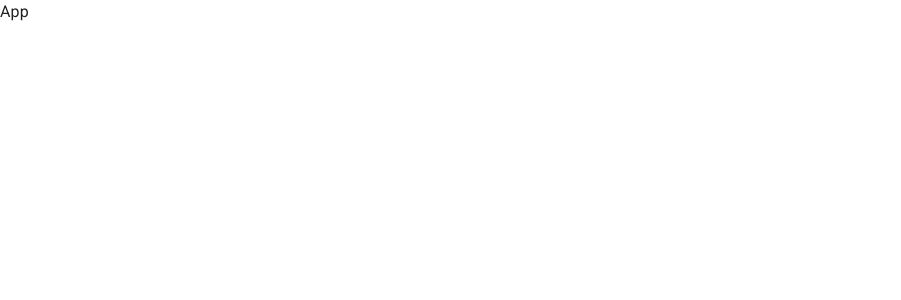
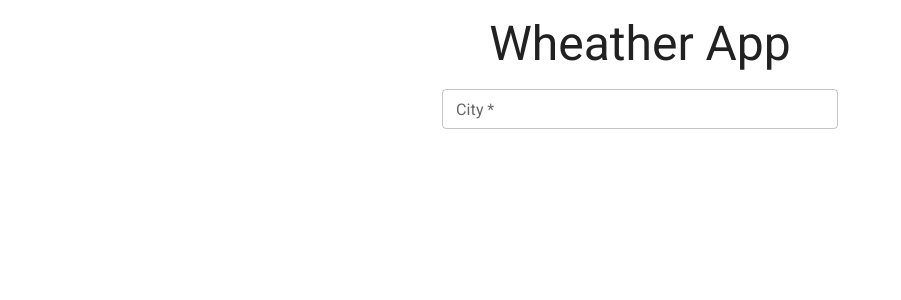
Before and after one commit to jemima-lopez/practicereact-weather, a React (Vite) app: page / in a window 1280 px wide. Shown: the top 300 px of the page, without its empty margins (0-901 px from the left). Built offline with nearby package versions, Linux system fonts and the light colour scheme.

Commit message:
commit 2

```diff
--- a/src/App.jsx
+++ b/src/App.jsx
@@ -1,6 +1,29 @@
+import { Box, Container, TextField, Typography } from "@mui/material";
 
 export default function App() {
+
+  const onSubmit = (event) => { e.preventDeFault(); console.log("submit"); };
+
   return (
-    <div>App</div>
-  )
+    <Container maxWidth="xs" sx={{ mt: 2 }}>
+      <Typography variant="h3" component={"h1"} align="center" gutterBottom>
+        Wheather App
+      </Typography>
+      <Box
+        sx={{ display: "grid", gap: 2 }}
+        component="form"
+        autoComplete="off"
+        onSubmit={onSubmit}
+      >
+        <TextField
+          id="city"
+          label="City"
+          variant="outlined"
+          size="small"
+          required
+          fullWidth
+        />
+      </Box>
+    </Container>
+  );
 }
```
